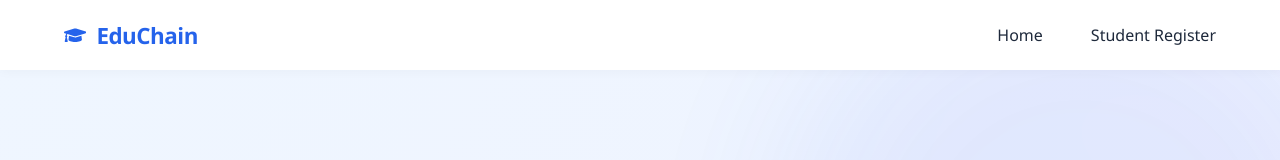
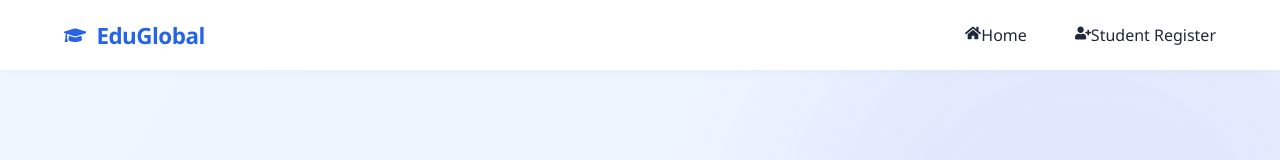
Before and after one commit to 9653171024/EduGlobal, a React (Vite) app in the folder Frontend/my-app/: page / in a window 1280 px wide. Shown: the top 160 px of the page. Built offline with nearby package versions, Linux system fonts and the light colour scheme.

Commit message:
Added react icons

```diff
--- a/Frontend/my-app/src/components/Navbar.jsx
+++ b/Frontend/my-app/src/components/Navbar.jsx
@@ -1,15 +1,15 @@
 import React from 'react';
 import {Link} from 'react-router-dom';
-import {FaGraduationCap} from 'react-icons/fa';
+import {FaGraduationCap,FaHome,FaUserPlus} from 'react-icons/fa';
 
 const Navbar =()=>{
     return (
         <>
         <nav className='navbar'>
-            <Link to="/" className="logo"><FaGraduationCap /> EduChain</Link>
+            <Link to="/" className="logo"><FaGraduationCap /> EduGlobal</Link>
             <div className="nav-links">
-                <Link to="/">Home</Link>
-                <Link to="/register" className='nav-btn'>Student Register</Link>
+                <Link to="/"><FaHome/>Home</Link>
+                <Link to="/register" className='nav-btn'><FaUserPlus/>Student Register</Link>
             </div>
         </nav>
         </>
--- a/Frontend/my-app/src/pages/Home.jsx
+++ b/Frontend/my-app/src/pages/Home.jsx
@@ -27,7 +27,7 @@ const Home = () => {
               <button className="search-btn">Explore</button>
             </div>
 
-            {/* REMOVED: The Stats Section (10k+, 500+, 100%) */}
+
 
           </div>
 
```
